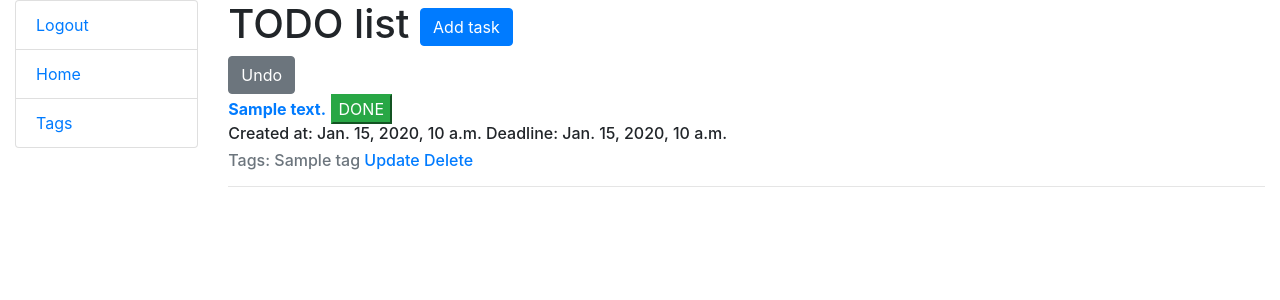
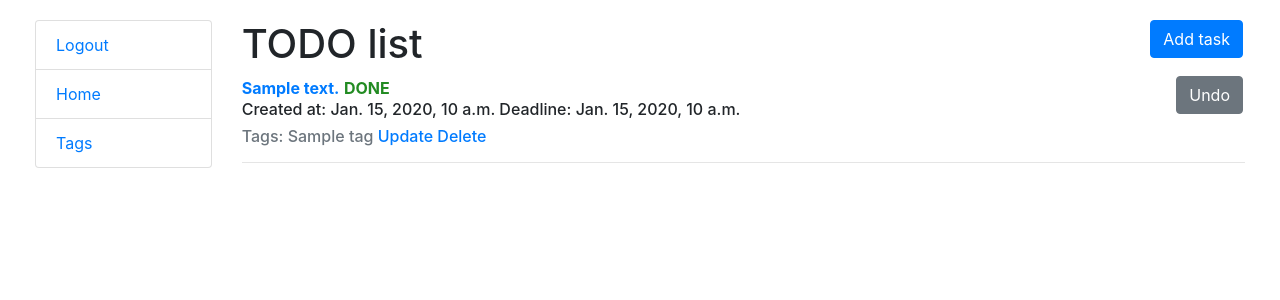
Before and after one commit to mariiahorbova/to-do-list, a Django app: page /tasks/ in a window 1280 px wide. Shown: the top 300 px of the page. Run offline with Django 4.2, Linux system fonts and the light colour scheme; a user stored in the database is signed in; tables that the repository leaves empty hold one stand-in row (values such as "Sample post").

Commit message:
changed task template

```diff
--- a/static/css/styles.css
+++ b/static/css/styles.css
@@ -1,8 +1,18 @@
 body {
-    margin-top: 20px;
+    margin: 20px;
 }
 
 .link-to-page {
     float: right;
     margin: 0 2px 0 2px;
 }
+
+.not-done {
+    color: red;
+    font-weight: bold;
+}
+
+.done {
+    color: forestgreen;
+    font-weight: bold;
+}
--- a/templates/base.html
+++ b/templates/base.html
@@ -10,6 +10,7 @@
           href="https://cdn.jsdelivr.net/npm/bootstrap@4.5.3/dist/css/bootstrap.min.css"
           integrity="sha384-TX8t27EcRE3e/ihU7zmQxVncDAy5uIKz4rEkgIXeMed4M0jlfIDPvg6uqKI2xXr2"
           crossorigin="anonymous">
+    <link rel="stylesheet" href="/static/css/styles.css">
     {% load static %}
 </head>
 {% endblock %}
--- a/templates/to_do_list/tag_list.html
+++ b/templates/to_do_list/tag_list.html
@@ -3,7 +3,7 @@
 {% block content %}
   <h1>
     Tags
-    <a href="{% url 'to_do_list:tag-create' %}" class="btn btn-primary link-to-page">
+    <a href="{% url 'to_do_list:tag-create' %}" class="float-right btn btn-primary link-to-page">
       Add
     </a>
   </h1>
@@ -21,12 +21,12 @@
               {{ tag }}
           </td>
           <td>
-              <a class="btn btn-secondary link-to-page" href="{% url 'to_do_list:tag-update' pk=tag.id %}">
+              <a class="float-left btn btn-secondary link-to-page" href="{% url 'to_do_list:tag-update' pk=tag.id %}">
                 Update
               </a>
             </td>
             <td>
-              <a class="btn btn-secondary link-to-page"
+              <a class="float-left btn btn-secondary link-to-page"
                 href="{% url 'to_do_list:tag-delete' pk=tag.id %}">
                 Delete
               </a>
--- a/templates/to_do_list/task_list.html
+++ b/templates/to_do_list/task_list.html
@@ -3,14 +3,21 @@
 {% block content %}
   <h1>
     TODO list
-    <a href="{% url 'to_do_list:task-create' %}" class="btn btn-primary link-to-page">
+    <a href="{% url 'to_do_list:task-create' %}" class="float-right btn btn-primary link-to-page">
       Add task
     </a>
   </h1>
   {% if task_list %}
     <div>
       {% for task in task_list %}
-          <form action="{% url 'to_do_list:task-update-state' pk=task.id %}" method="post">
+          <strong><a href="{% url "to_do_list:task-detail" pk=task.id %} ">{{ task.content }}</a></strong>
+
+          {% if not task.is_done %}
+            <span class="not-done">NOT DONE</span>
+          {% else %}
+            <span class="done">DONE</span>
+          {% endif %}
+            <form class="float-right" action="{% url 'to_do_list:task-update-state' pk=task.id %}" method="post">
               {% csrf_token %}
               {% if task.is_done %}
                 <input
@@ -24,12 +31,6 @@
                       value="Complete" />
               {% endif %}
             </form>
-          <strong><a href="{% url "to_do_list:task-detail" pk=task.id %} ">{{ task.content }}</a></strong>
-          {% if not task.is_done %}
-            <button class="btn-danger">NOT DONE</button>
-          {% else %}
-            <button class="btn-success">DONE</button>
-          {% endif %}
           <h6>Created at: {{ task.creation_date }}
           {% if task.deadline %}
             Deadline: {{ task.deadline }}
```
Lines whose indentation alone changed are shown as unchanged.
